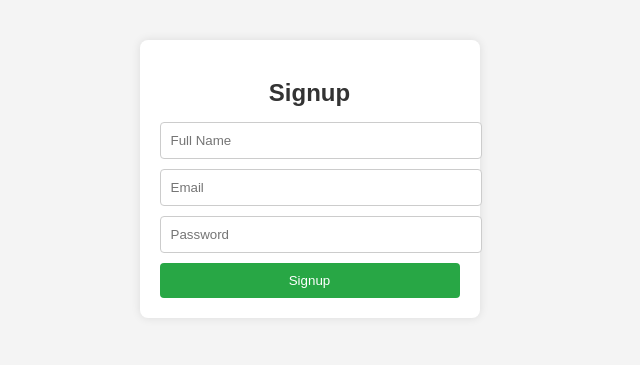
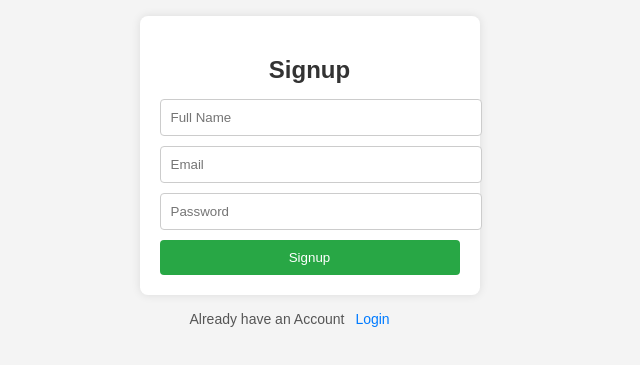
Before and after one commit to Munishwar001/whatsappClone, a React (Vite) app: page / in a window 1280 px wide. Shown: the part 221-586 px from the top of the page, without its empty margins (330-970 px from the left). Built offline with nearby package versions, Linux system fonts and the light colour scheme; no server answers.

Commit message:
add css for links

```diff
--- a/src/assets/components/chatBox/chatMsgHeader/chatMsgHeader.module.css
+++ b/src/assets/components/chatBox/chatMsgHeader/chatMsgHeader.module.css
@@ -1,6 +1,7 @@
 .container{
-    width:925px;
+    width:1073px;
     align-items: center;
+    background-color: #F0F2F5;
 }
 .header{
     background-color: #F0F2F5;
@@ -8,7 +9,7 @@
     align-items:center;
     justify-content:space-between;
     height:62px;
-    width:940px;
+    width:1050px;
 }
 .icons{
     display: flex;
--- a/src/assets/components/chatBox/chatWindow.jsx
+++ b/src/assets/components/chatBox/chatWindow.jsx
@@ -18,11 +18,11 @@ export default function ChatWindow({ selectedChat }) {
                             </p>
                         );
                     })} */}
-                    <p className="ME">
+                    <p className={styles.myMessage}>
                         hello
                     </p>
 
-                    <p className="sender">
+                    <p className={styles.otherMessage}>
                         hello
                     </p>
 
--- a/src/assets/components/chatBox/chatWindow.module.css
+++ b/src/assets/components/chatBox/chatWindow.module.css
@@ -15,22 +15,22 @@
     background-size: cover;
     background-position: center;
     background-repeat: no-repeat;
-    width: 935px;
+    width: 1065px;
     display: flex;
     flex-direction: column;
     gap: 5px;
     padding: 10px;
-    height: 520px;
+    height: 585px;
     overflow-y: auto;
 }
 
 .sendBox {
     height: 62px;
-    width: 940px;
+    width: 1065px;
     background-color: #F0F2F5;
     display: flex;
     /* justify-content: space-between; */
-    gap: 50px;
+    gap: 70px;
     /* background-color: red; */
 }
 
--- a/src/assets/components/chatBox/defaultWindow/default.module.css
+++ b/src/assets/components/chatBox/defaultWindow/default.module.css
@@ -1,7 +1,7 @@
 .container{
     background-color:#F0F2F5;
     height:100vh;
-    width:925px;
+    width:1065px;
     display: flex;
     justify-content: center;
     align-items: center;
--- a/src/assets/components/handleRouter/handleRouter.jsx
+++ b/src/assets/components/handleRouter/handleRouter.jsx
@@ -2,52 +2,53 @@ import Login from "../loginUser/login";
 import Signup from "../signupUser/signup";
 import { useNavigate } from "react-router-dom";
 import App from "../../../App";
-import React, { useState, useEffect } from 'react';
-import { BrowserRouter as Router, Routes, Route } from 'react-router-dom';
+import React, { useState, useEffect } from "react";
+import { BrowserRouter as Router, Routes, Route } from "react-router-dom";
 import NotFoundPage from "../404PageNotFound/404PageNotFound";
+
 export default function HandleRouter() {
   const [isLogin, setIsLogin] = useState(false);
   const navigate = useNavigate();
+
   useEffect(() => {
     async function checkLogin() {
       await fetch("http://localhost:8000/protected", {
-                method: 'GET',
+        method: "GET",
         headers: { "Content-Type": "application/json" },
-                credentials: "include"
-            }).then((data) => {
-                console.log(data)
+        credentials: "include",
+      })
+        .then((data) => {
+          console.log(data);
           if (data.status == 200) {
             setIsLogin(true);
-                    navigate("/app")
-
-                }
-                else {
+            navigate("/app");
+          } else {
             setIsLogin(false);
-                    navigate("/login")
+            navigate("/login");
           }
         })
         .catch((err) => {
-                    navigate("/")
+          navigate("/");
           console.log(err);
-                })
+        });
     }
     checkLogin();
-    }, [])
+  }, []);
 
   return (
     <>
       <Routes>
         <Route path="/" element={<Signup />} />
         <Route path="/login" element={<Login setIsLogin={setIsLogin} />} />
-                <Route path="/app" element={isLogin ? <App /> : <Login setIsLogin={setIsLogin}  />} />
+        <Route
+          path="/app"
+          element={isLogin ? <App /> : <Login setIsLogin={setIsLogin} />}
+        />
         <Route path="/*" element={<NotFoundPage />} />
       </Routes>
     </>
-    )
+  );
 }
-
-
-
 
 // import Login from "../loginUser/login";
 // import Signup from "../signupUser/signup";
--- a/src/assets/components/loginUser/login.jsx
+++ b/src/assets/components/loginUser/login.jsx
@@ -1,5 +1,5 @@
 import React, { useState } from "react";
-import { useNavigate } from "react-router-dom";
+import { useNavigate, Link } from "react-router-dom";
 import styles from "./login.module.css";
 
 const Login = ({ setIsLogin }) => {
@@ -25,28 +25,29 @@ const Login = ({ setIsLogin }) => {
       setError("Invalid email format");
       return;
     }
-        fetch("http://localhost:8000/user/login",{
-            method:"POST",
-            headers:{"Content-Type":"application/json"},
-            body:JSON.stringify({email :email,password:password}),
-            credentials:'include'
+    fetch("http://localhost:8000/user/login", {
+      method: "POST",
+      headers: { "Content-Type": "application/json" },
+      body: JSON.stringify({ email: email, password: password }),
+      credentials: "include",
     })
-        .then((data)=> data.json())
-        .then((data)=> {console.log(data)
+      .then((data) => data.json())
+      .then((data) => {
+        console.log(data);
         // console.log("Login Successful!", { email, password });
         setIsLogin(true);
         navigate("/app");
         alert("Login Successful!");
       })
-        .catch((error)=>{
+      .catch((error) => {
         alert("Please register correctly");
         console.log(error);
-
-        })
+      });
   };
 
   return (
     <div className={styles.container}>
+      <div className={styles.login}>
         <form className={styles.form} onSubmit={handleSubmit}>
           <h2 className={styles.title}>Login</h2>
           {error && <p className={styles.error}>{error}</p>}
@@ -68,6 +69,13 @@ const Login = ({ setIsLogin }) => {
             Login
           </button>
         </form>
+        <p className={styles.navigate}>
+          Don't have an account ?
+          <Link to={"/"}>
+            <button>Signup</button>
+          </Link>
+        </p>
+      </div>
     </div>
   );
 };
--- a/src/assets/components/loginUser/login.module.css
+++ b/src/assets/components/loginUser/login.module.css
@@ -49,3 +49,33 @@
     color: red;
     margin-bottom: 10px;
 }
+.navigate {
+    margin-top: 15px;
+    font-size: 14px;
+    color: #555;
+    margin-left:50px;
+}
+
+.navigate a {
+    text-decoration: none;
+}
+
+.navigate button {
+    background: none;
+    border: none;
+    color: #007bff;
+    font-size: 14px;
+    cursor: pointer;
+    transition: color 0.3s;
+    margin-left: 5px;
+}
+
+.navigate button:hover {
+    color: #0056b3;
+    text-decoration: underline;
+}
+.login {
+    display: block;
+    align-items: center;
+    justify-content: center;
+}
--- a/src/assets/components/signupUser/signup.jsx
+++ b/src/assets/components/signupUser/signup.jsx
@@ -1,6 +1,8 @@
 import React, { useState } from "react";
 import styles from "./signup.module.css";
-import {useNavigate} from "react-router-dom";
+import { useNavigate } from "react-router-dom";
+import { Link } from "react-router-dom";
+
 const Signup = () => {
   const navigate = useNavigate();
   const [name, setName] = useState("");
@@ -26,26 +28,26 @@ const Signup = () => {
       return;
     }
 
-        const result = fetch("http://localhost:8000/user/signup",{
-            method :"POST",
-            headers: {"Content-Type":"application/json" } ,
-            body: JSON.stringify({ name :  name , email : email , password : password }),
+    const result = fetch("http://localhost:8000/user/signup", {
+      method: "POST",
+      headers: { "Content-Type": "application/json" },
+      body: JSON.stringify({ name: name, email: email, password: password }),
       // credentials: 'include'
-
     })
-        .then((data)=>data.json())
-        .then((data)=>{
+      .then((data) => data.json())
+      .then((data) => {
         navigate("/login");
         console.log(data);
         console.log("Signup Successful!", { name, email, password });
         alert("Signup Successful!");
       })
-        .catch((err)=> console.log(err))
+      .catch((err) => console.log(err));
   };
 
   return (
     <div className={styles.container}>
-            <form className={styles.form} onSubmit={handleSubmit} >
+      <div className={styles.signup}>
+        <form className={styles.form} onSubmit={handleSubmit}>
           <h2 className={styles.title}>Signup</h2>
           {error && <p className={styles.error}>{error}</p>}
           <input
@@ -74,6 +76,14 @@ const Signup = () => {
           </button>
         </form>
 
+        <p className={styles.navigate}>
+          {" "}
+          Already have an Account
+          <Link to={"/login"}>
+            <button>Login</button>
+          </Link>{" "}
+        </p>
+      </div>
     </div>
   );
 };
--- a/src/assets/components/signupUser/signup.module.css
+++ b/src/assets/components/signupUser/signup.module.css
@@ -49,3 +49,34 @@
     color: red;
     margin-bottom: 10px;
 }
+.navigate {
+    margin-top: 15px;
+    font-size: 14px;
+    color: #555;
+    display: block;
+    margin-left:50px;
+}
+
+.navigate a {
+    text-decoration: none;
+}
+
+.navigate button {
+    background: none;
+    border: none;
+    color: #007bff;
+    font-size: 14px;
+    cursor: pointer;
+    transition: color 0.3s;
+    margin-left: 5px;
+}
+
+.navigate button:hover {
+    color: #0056b3;
+    text-decoration: underline;
+}
+.signup{
+    display: block;
+    align-items: center;
+    justify-content: center;
+}
```
Lines whose indentation alone changed are shown as unchanged.
